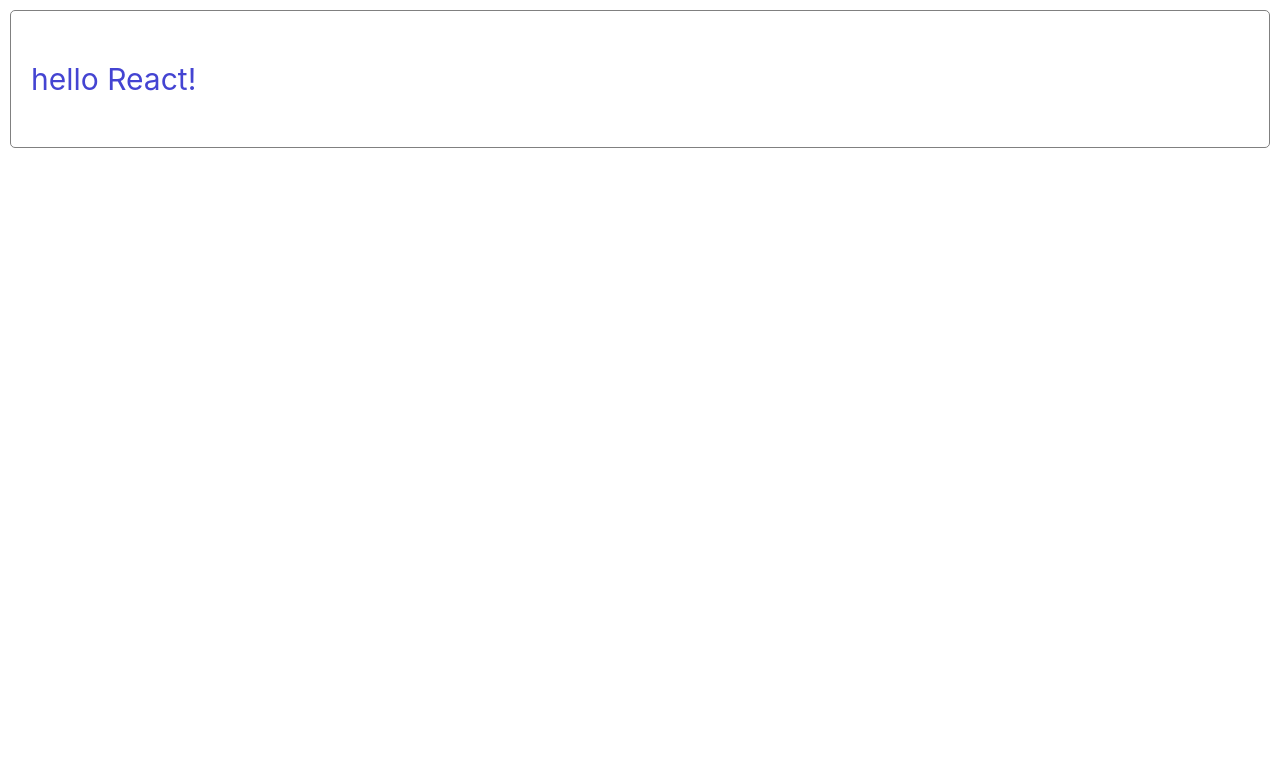
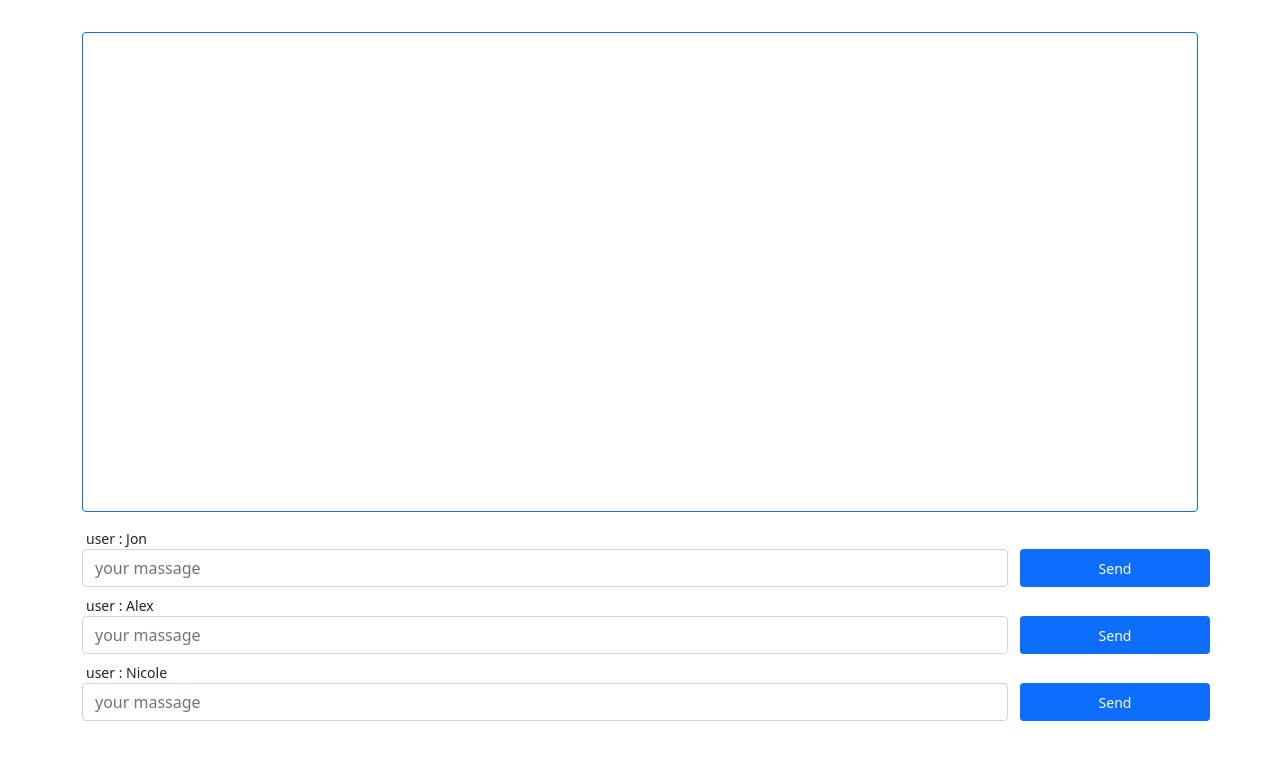
Before and after one commit to lotostoi/gb-react-course, a React (Create React App) app: page / in a window 1280 px wide. Shown: the top 760 px of the page. Built offline with nearby package versions, Linux system fonts and the light colour scheme.

Commit message:
lesson 2 is ready

```diff
--- a/package.json
+++ b/package.json
@@ -6,10 +6,13 @@
     "@testing-library/jest-dom": "^5.14.1",
     "@testing-library/react": "^11.2.7",
     "@testing-library/user-event": "^12.8.3",
+    "bootstrap": "^5.1.3",
     "node-sass": "^6.0.1",
     "react": "^17.0.2",
+    "react-bootstrap": "^2.0.0",
     "react-dom": "^17.0.2",
     "react-scripts": "4.0.3",
+    "uniqid": "^5.4.0",
     "web-vitals": "^1.1.2"
   },
   "scripts": {
--- a/src/App.js
+++ b/src/App.js
@@ -1,10 +1,40 @@
 import '../src/assets/scss/App.scss';
-import {Message} from "./components/message";
+import {SendMessage} from "./components/sendMessage";
+import {ChatArea} from "./components/chatArea";
+import {useState, useEffect} from "react";
+import uniqid from "uniqid";
+
+const users = [
+    'Jon',
+    'Alex',
+    'Nicole'
+]
+
 
 function App(props) {
+
+    const [messageList, setList] = useState([])
+
+    const setMessageList = ({user, message, key}) => {
+        const newMessageList = [...messageList, {user, message, key}]
+        setList(newMessageList)
+    }
+
+    useEffect(() => {
+        if (messageList.length) {
+            const lastUser = messageList[messageList.length - 1].user
+            if (lastUser !== "bot") {
+                setTimeout(() => {
+                    setMessageList({user: "bot", message: `Hallow ${lastUser}`, key: uniqid()})
+                }, 1000)
+            }
+        }
+    })
+
     return (
         <div className="App">
-            <Message myContent={props.content}/>
+            <ChatArea list={messageList} key="ChatArea"/>
+            {users.map((userName) => <SendMessage key={userName} user={userName} getMessage={setMessageList}/>)}
         </div>
     );
 }
--- /dev/null
+++ b/src/components/chatArea.js
@@ -0,0 +1,25 @@
+import React from 'react';
+
+export class ChatArea extends React.Component {
+
+    componentDidUpdate(prevProps, prevState, snapshot) {
+        if (prevProps.list.length !== this.props.list.length) {
+            document.getElementById("chat-area").scrollTop += 200
+        }
+    }
+
+    render() {
+        return (
+            <div id="chat-area"
+                 className="d-flex flex-column w-100 border border-primary rounded p-3 my-3 overflow-auto"
+                 style={{height: '60vh'}}>
+                {this.props.list && this.props.list.map(({message, user, key}) =>
+                    <div className="alert alert-success text-start d-flex" key={key}>
+                        <strong>{user}:</strong>
+                        <p className="mb-0 mx-1">{message}</p>
+                    </div>
+                )}
+            </div>
+        )
+    }
+}
--- a/src/components/message.js
+++ /dev/null
@@ -1,10 +0,0 @@
-import style from '../assets/scss/message/message.module.scss';
-
-console.log(style)
-export const Message = ({myContent}) => {
-    return (
-        <div className={style.messageWrapper}>
-            <p className={style.messageBody}>{myContent}</p>
-        </div>
-    )
-}
--- /dev/null
+++ b/src/components/sendMessage.js
@@ -0,0 +1,27 @@
+import React from 'react';
+import Form from 'react-bootstrap/Form';
+import {Button} from 'react-bootstrap';
+import uniqid from 'uniqid';
+
+export const SendMessage = ({user, getMessage}) => {
+    const _user = user && <small className="text-start px-3">user : {user}</small>
+
+    const sendMessage = (e) => {
+        e.preventDefault()
+        const {value} = e.target.parentNode.querySelector('input')
+        getMessage({user, message: value, key: uniqid()})
+        e.target.parentNode.reset()
+    }
+
+    return (
+        <Form className="row mb-2">
+            {_user}
+            <Form.Group className="col-10" controlId="formBasicEmail">
+                <Form.Control type="text" placeholder="your massage" className="d-flex"/>
+            </Form.Group>
+            <Button className="col-2 btn-sm" variant="primary" type="submit" onClick={sendMessage}>
+                Send
+            </Button>
+        </Form>
+    )
+}
--- a/src/index.js
+++ b/src/index.js
@@ -3,12 +3,15 @@
 import './assets/scss/index.scss';
 import App from './App';
 import reportWebVitals from './reportWebVitals';
+import 'bootstrap/dist/css/bootstrap.min.css';
 
 const myText = 'hello React!';
 
 ReactDOM.render(
     <React.StrictMode>
-        <App content={myText}/>
+        <div className="container py-3">
+            <App content={myText}/>
+        </div>
     </React.StrictMode>,
     document.getElementById('root')
 );
```
Also changed, not shown: 1 other file (tests, documents, lock files or other folders).
